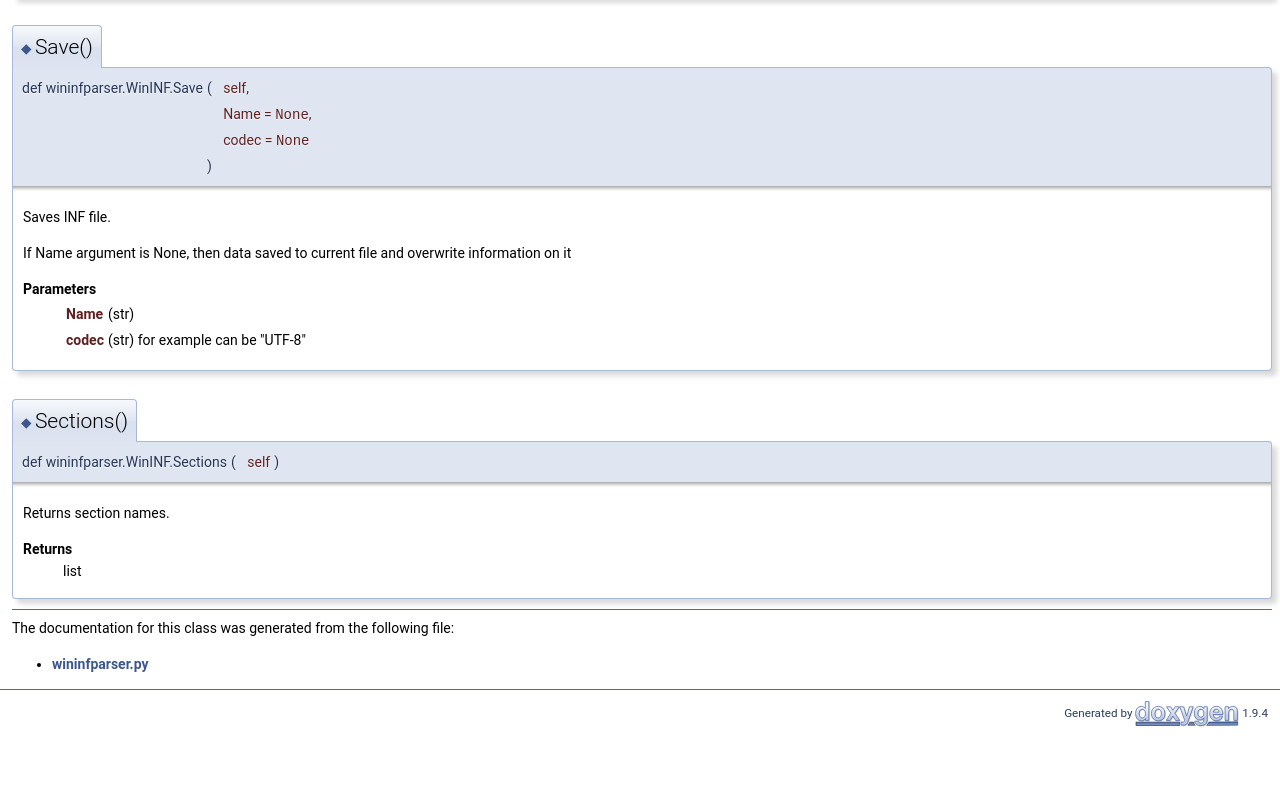
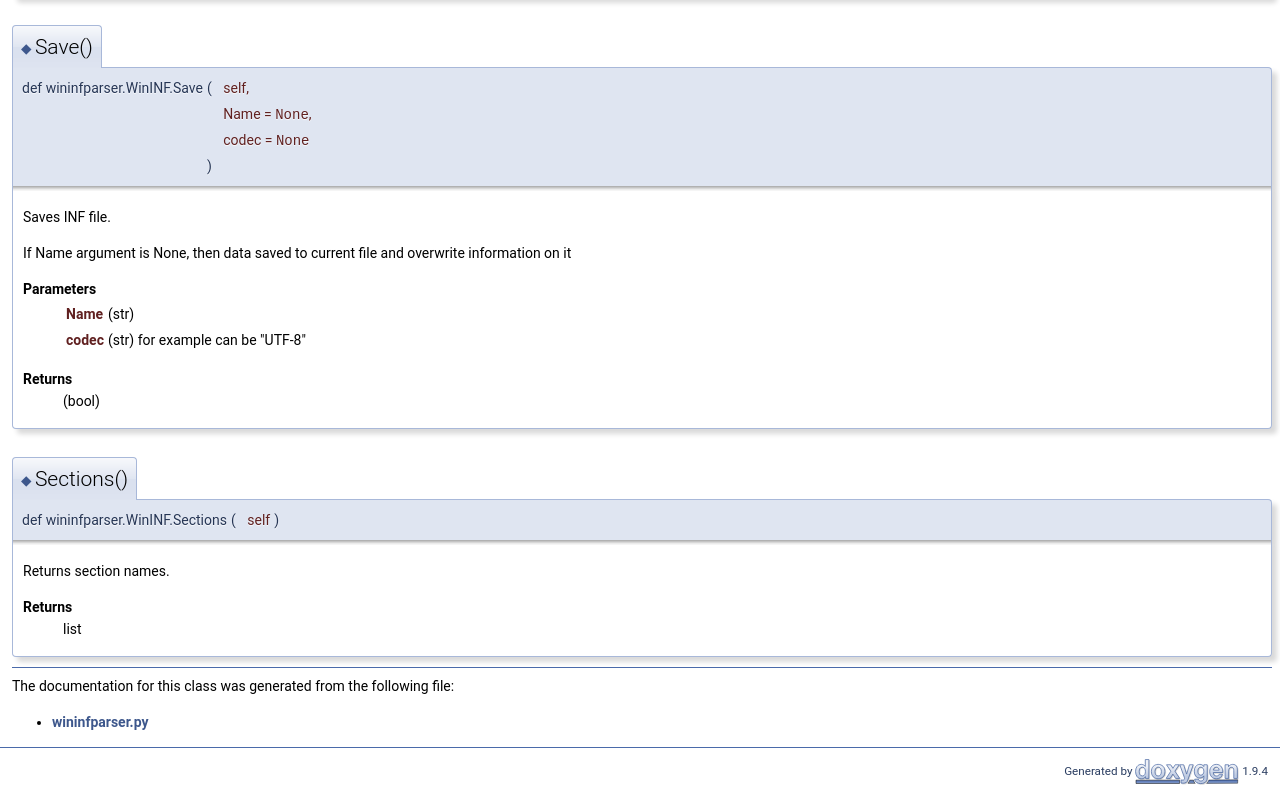
Before and after one commit to arutar/wininfparser, a plain HTML site: page classwininfparser_1_1_win_i_n_f.html in a window 1280 px wide. Shown: the part 4513-5300 px from the top of the page. Before the commit the page ends 5242 px from the top, so only its background shows below. Drawn offline with Linux system fonts and the light colour scheme.

Commit message:
deploy: 8bc2c562748ccdedc77a2eda9f6b80563808091d

```diff
--- a/classwininfparser_1_1_win_i_n_f.html
+++ b/classwininfparser_1_1_win_i_n_f.html
@@ -501,6 +501,7 @@ Public Member Functions</h2></td></tr>
   </table>
   </dd>
 </dl>
+<dl class="section return"><dt>Returns</dt><dd>(bool) </dd></dl>
 
 </div>
 </div>
```
